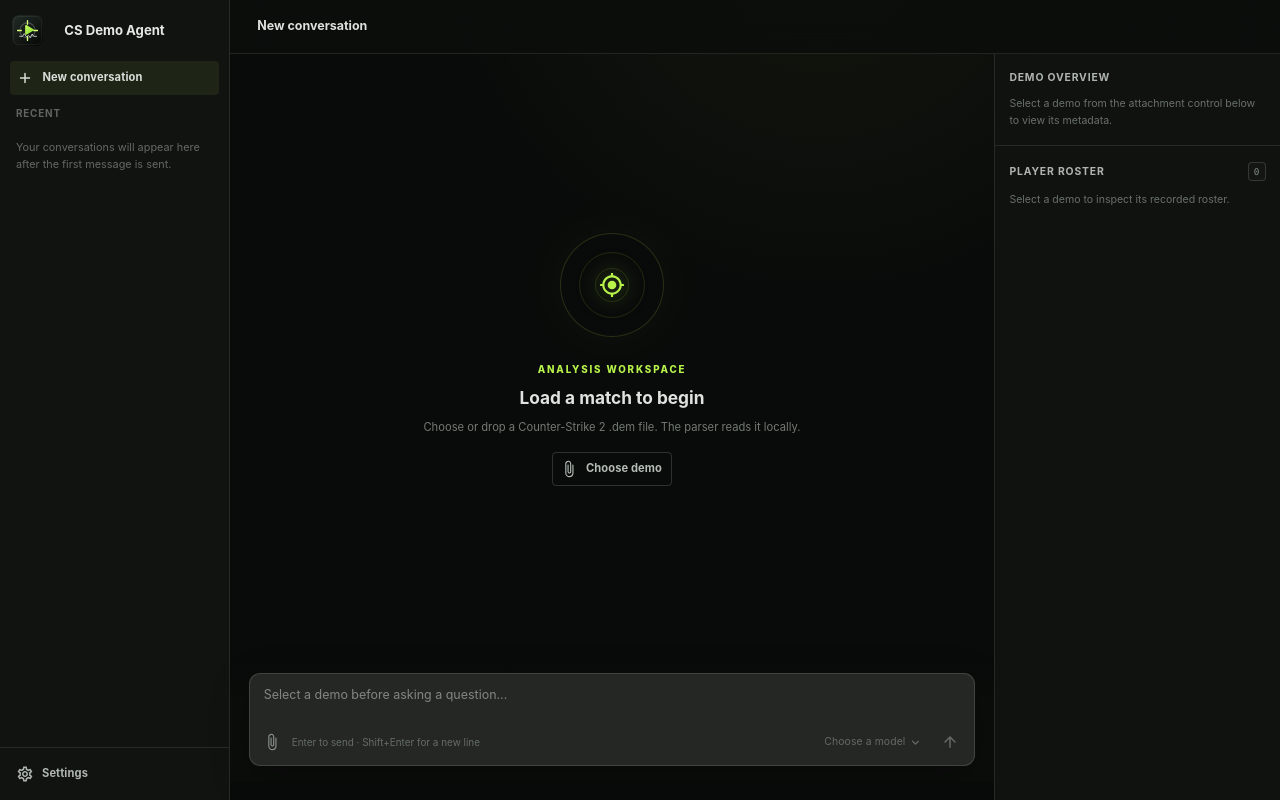
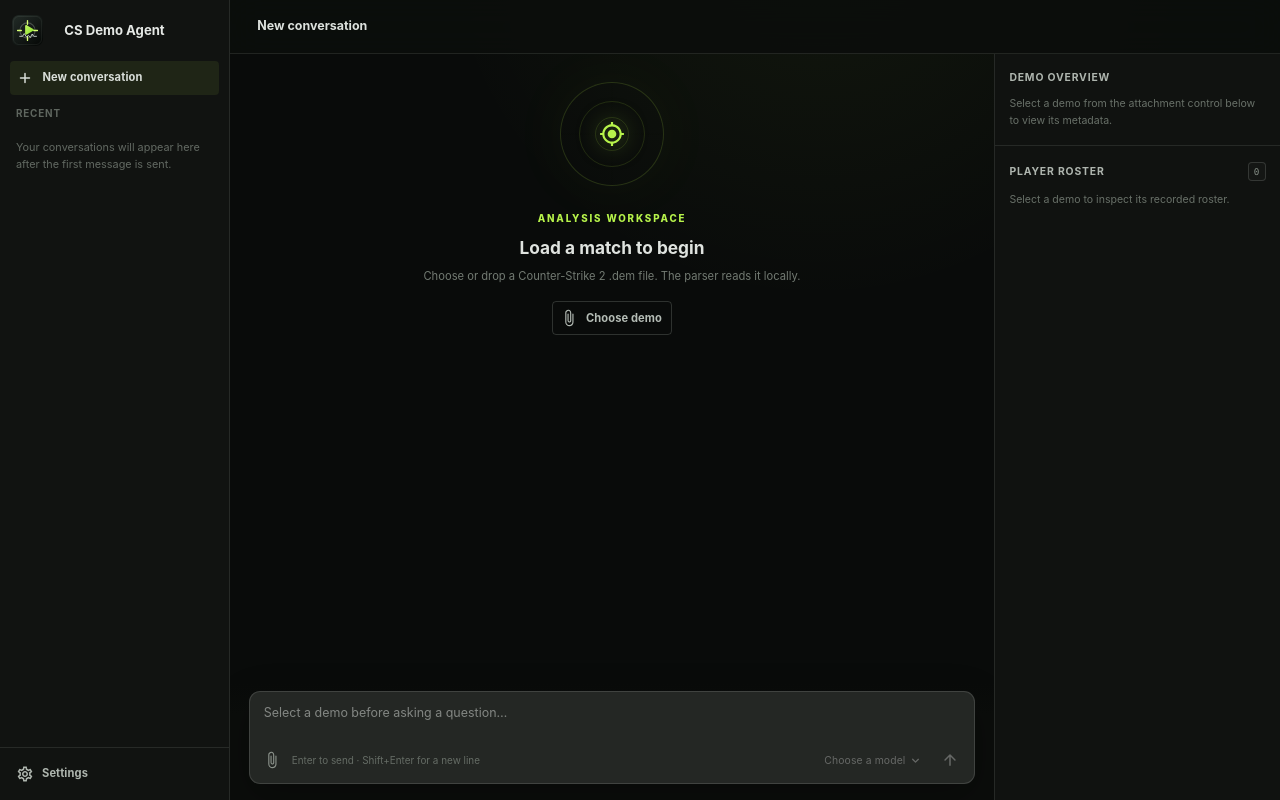
Before and after one commit to GT-610/cs-demo-agent, a React (Vite) app: page / in a window 1280 px wide. Built offline with nearby package versions, Linux system fonts and the light colour scheme.

Commit message:
fix(ui): pin the composer and contain chat scrolling

```diff
--- a/src/App.tsx
+++ b/src/App.tsx
@@ -109,7 +109,7 @@
         </Box>
       ) : (
         <>
-          <Box sx={{ gridColumn: { xs: 1, md: 2 }, gridRow: 2, minWidth: 0, minHeight: 0 }}>
+          <Box sx={{ gridColumn: { xs: 1, md: 2 }, gridRow: 2, minWidth: 0, minHeight: 0, overflow: "hidden" }}>
             <Conversation
               entries={workspace.conversation.entries}
               draft={workspace.draft}
--- a/src/components/Conversation.tsx
+++ b/src/components/Conversation.tsx
@@ -101,7 +101,7 @@
     <Box
       component="main"
       aria-label={t("chat.ariaLabel")}
-      sx={{ display: "grid", minWidth: 0, minHeight: 0, gridTemplateRows: "minmax(0, 1fr) auto" }}
+      sx={{ display: "grid", width: "100%", height: "100%", minWidth: 0, minHeight: 0, overflow: "hidden", gridTemplateRows: "minmax(0, 1fr) auto" }}
     >
       <Box
         ref={scrollRef}
@@ -361,7 +361,7 @@
   const title = !hasDemo ? t("empty.loadTitle") : !providerReady ? t("empty.providerTitle") : t("empty.readyTitle");
   const detail = !hasDemo ? t("empty.loadDetail") : !providerReady ? t("empty.providerDetail") : t("empty.readyDetail");
   return (
-    <Stack sx={{ minHeight: "calc(100vh - 245px)", textAlign: "center", alignItems: "center", justifyContent: "center" }}>
+    <Stack sx={{ minHeight: "100%", textAlign: "center", alignItems: "center", justifyContent: "center" }}>
       <Box className="radar-graphic" aria-hidden="true"><span /><span /><MyLocationOutlinedIcon /></Box>
       <Typography variant="overline">{t("empty.kicker")}</Typography>
       <Typography component="h2" sx={{ mt: 1, color: "#dfe3df", fontSize: "1.08rem", fontWeight: 650 }}>
```
